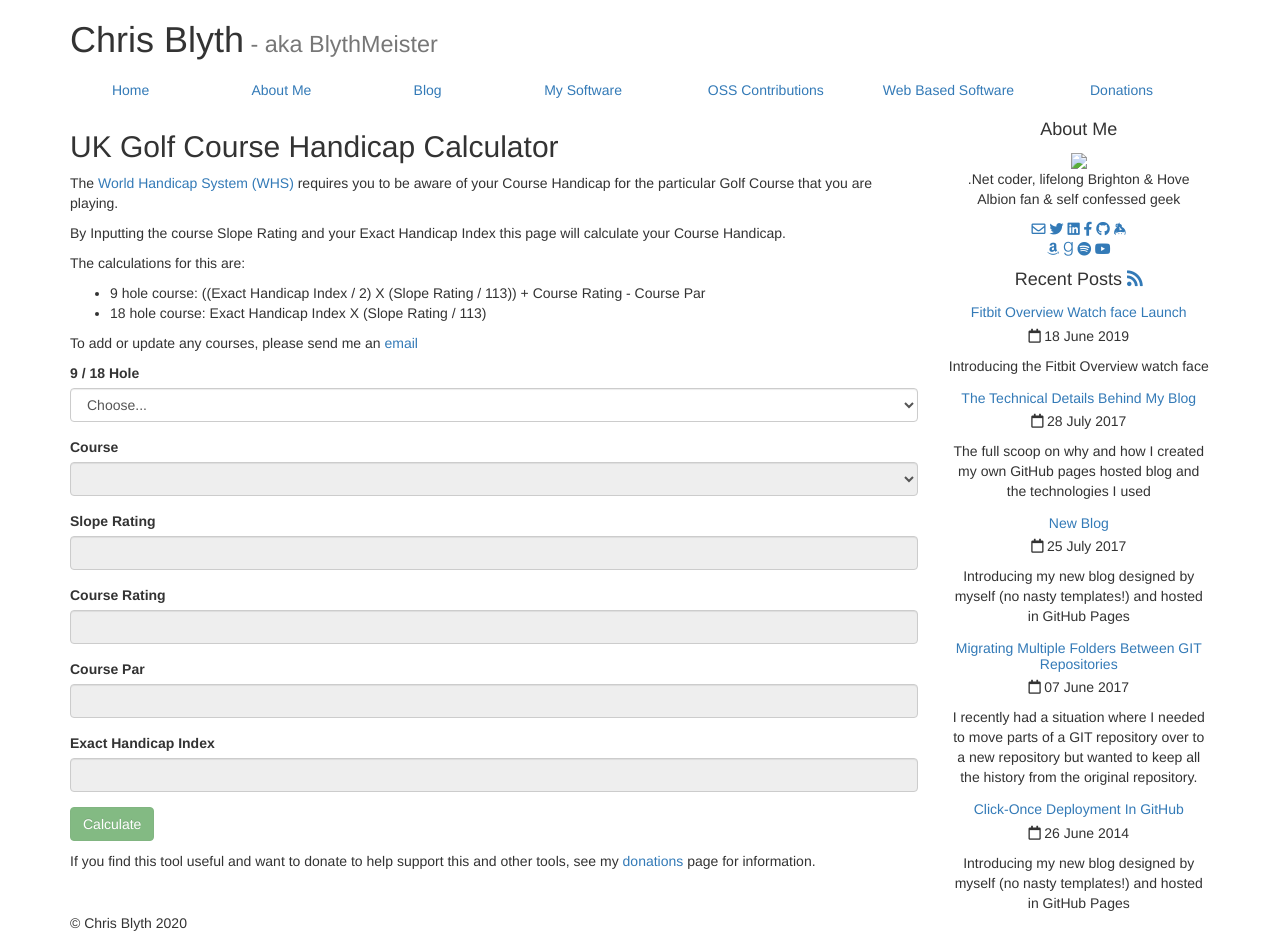
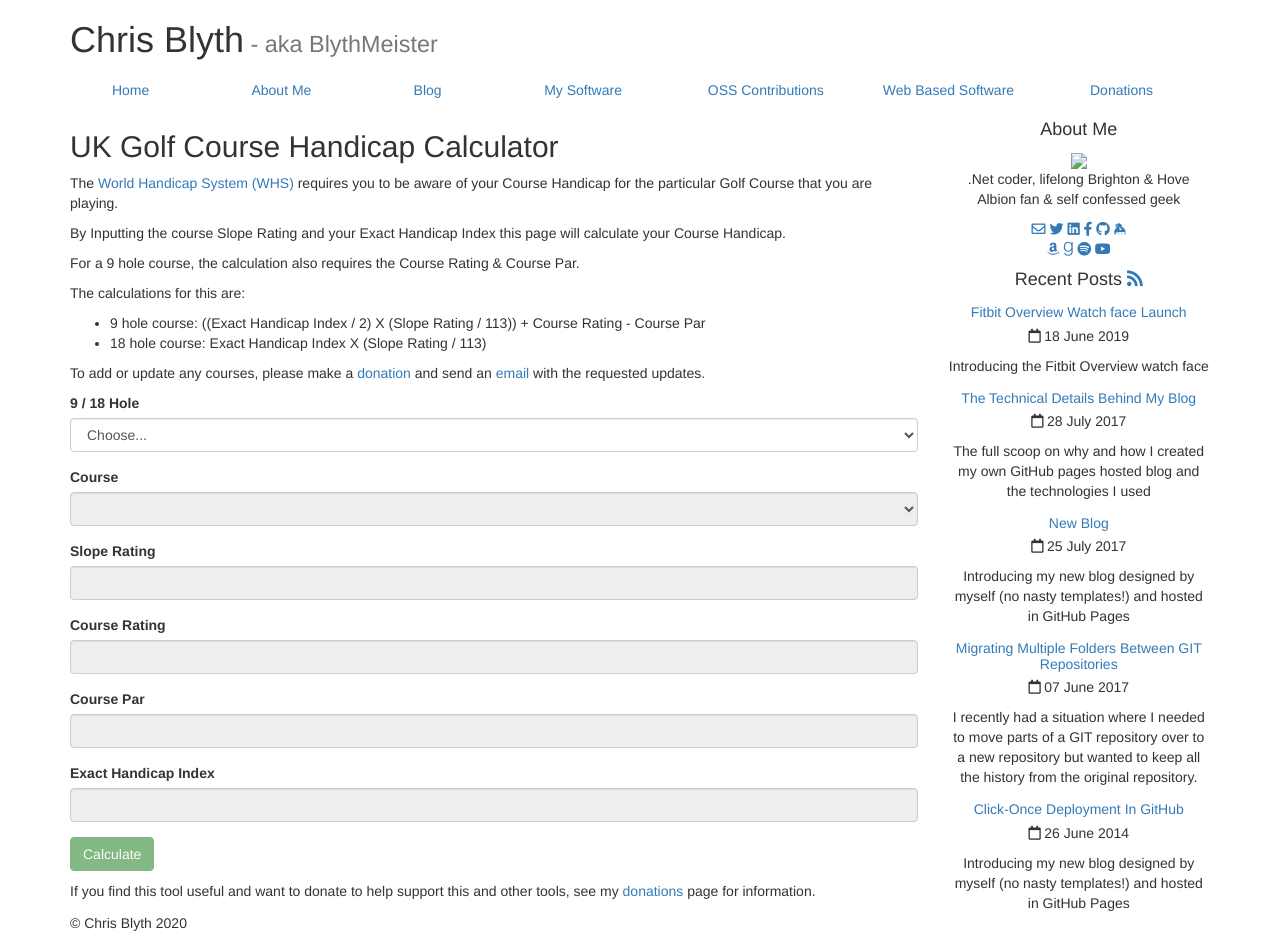
Before and after one commit to BlythMeister/blyth.me.uk, a Jekyll site: the page built from software/web/golf-handicap/index.html, in a window 1280 px wide. Built offline with Jekyll 4.4.1, drawn with Linux system fonts in a browser that asks for light colours; nearby versions of some CDN libraries.

Commit message:
Add donation request to add courses

```diff
--- a/software/web/golf-handicap/index.html
+++ b/software/web/golf-handicap/index.html
@@ -13,6 +13,9 @@ description: UK golf course handicap calculator for the world handicap system
     By Inputting the course Slope Rating and your Exact Handicap Index this page will calculate your Course Handicap.
 </p>
 <p>
+    For a 9 hole course, the calculation also requires the Course Rating & Course Par.
+</p>
+<p>
     The calculations for this are:</br>
     <ul>
         <li>9 hole course: ((Exact Handicap Index / 2) X (Slope Rating / 113)) + Course Rating - Course Par</li>
@@ -20,7 +23,7 @@ description: UK golf course handicap calculator for the world handicap system
     </ul>
 </p>
 <p>
-    To add or update any courses, please send me an <a href="mailto:golf@blyth.me.uk">email</a>
+    To add or update any courses, please make a <a href="{{ site.url }}/donations">donation</a> and send an <a href="mailto:golf@blyth.me.uk">email</a> with the requested updates.
 </p>
 <p>
 <form id="courseHandicap">
```
